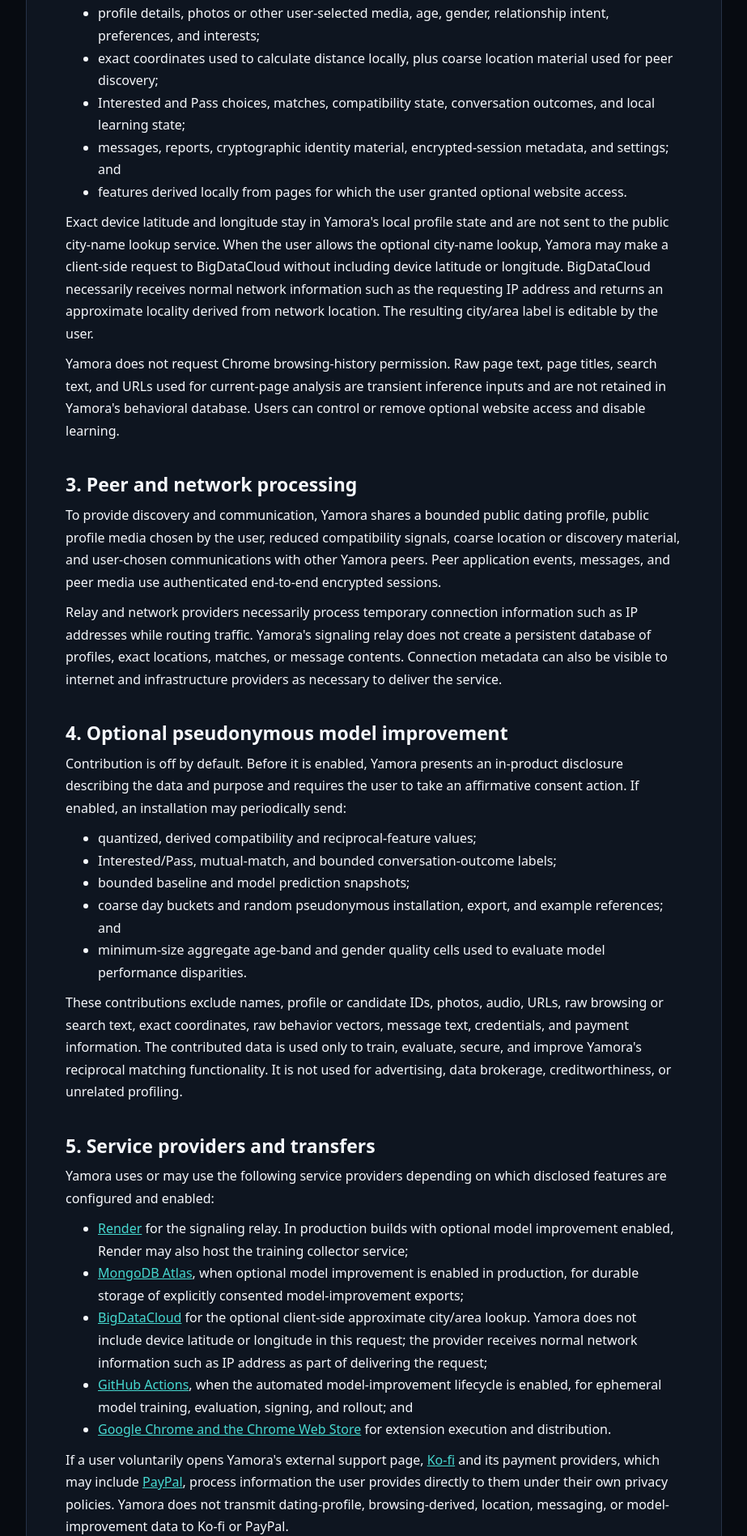
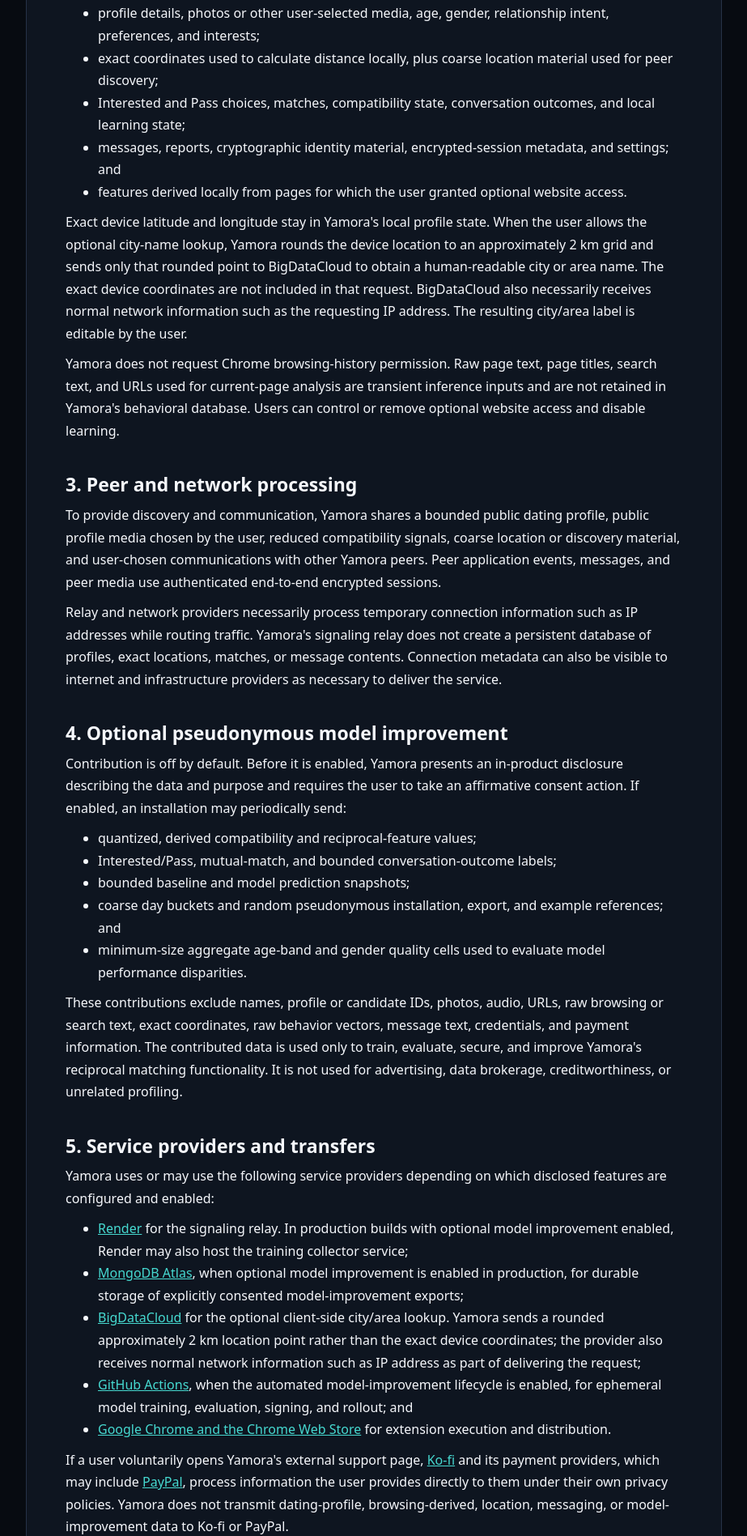
Before and after one commit to barakbenhur1/yamora-privacy, a plain HTML site: page privacy.html in a window 1280 px wide. Shown: the part 718-2615 px from the top of the page at 81% size, without its empty margins (178-1101 px from the left). Drawn offline with Linux system fonts and the light colour scheme.

Commit message:
Disclose accurate coarse GPS city lookup

```diff
--- a/privacy.html
+++ b/privacy.html
@@ -45,7 +45,7 @@
         <li>messages, reports, cryptographic identity material, encrypted-session metadata, and settings; and</li>
         <li>features derived locally from pages for which the user granted optional website access.</li>
       </ul>
-      <p>Exact device latitude and longitude stay in Yamora's local profile state and are not sent to the public city-name lookup service. When the user allows the optional city-name lookup, Yamora may make a client-side request to BigDataCloud without including device latitude or longitude. BigDataCloud necessarily receives normal network information such as the requesting IP address and returns an approximate locality derived from network location. The resulting city/area label is editable by the user.</p>
+      <p>Exact device latitude and longitude stay in Yamora's local profile state. When the user allows the optional city-name lookup, Yamora rounds the device location to an approximately 2 km grid and sends only that rounded point to BigDataCloud to obtain a human-readable city or area name. The exact device coordinates are not included in that request. BigDataCloud also necessarily receives normal network information such as the requesting IP address. The resulting city/area label is editable by the user.</p>
       <p>Yamora does not request Chrome browsing-history permission. Raw page text, page titles, search text, and URLs used for current-page analysis are transient inference inputs and are not retained in Yamora's behavioral database. Users can control or remove optional website access and disable learning.</p>
 
       <h2>3. Peer and network processing</h2>
@@ -68,7 +68,7 @@
       <ul>
         <li><a href="https://render.com/privacy" rel="noopener noreferrer">Render</a> for the signaling relay. In production builds with optional model improvement enabled, Render may also host the training collector service;</li>
         <li><a href="https://www.mongodb.com/legal/privacy-policy" rel="noopener noreferrer">MongoDB Atlas</a>, when optional model improvement is enabled in production, for durable storage of explicitly consented model-improvement exports;</li>
-        <li><a href="https://www.bigdatacloud.com/privacy" rel="noopener noreferrer">BigDataCloud</a> for the optional client-side approximate city/area lookup. Yamora does not include device latitude or longitude in this request; the provider receives normal network information such as IP address as part of delivering the request;</li>
+        <li><a href="https://www.bigdatacloud.com/privacy" rel="noopener noreferrer">BigDataCloud</a> for the optional client-side city/area lookup. Yamora sends a rounded approximately 2 km location point rather than the exact device coordinates; the provider also receives normal network information such as IP address as part of delivering the request;</li>
         <li><a href="https://docs.github.com/en/site-policy/privacy-policies/github-general-privacy-statement" rel="noopener noreferrer">GitHub Actions</a>, when the automated model-improvement lifecycle is enabled, for ephemeral model training, evaluation, signing, and rollout; and</li>
         <li><a href="https://policies.google.com/privacy" rel="noopener noreferrer">Google Chrome and the Chrome Web Store</a> for extension execution and distribution.</li>
       </ul>
```
